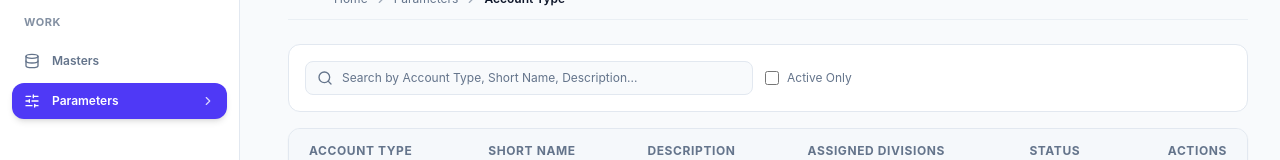
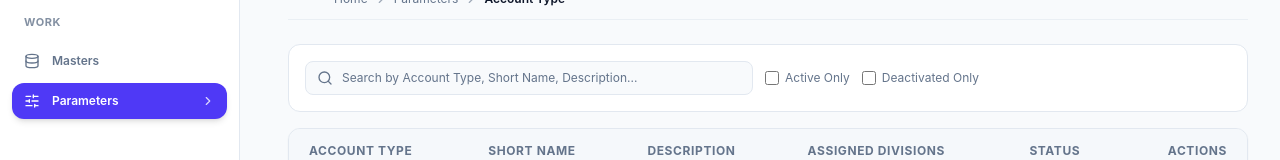
Before and after one commit to mauryashiva/skm-erp, a Next.js app in the folder frontend/: page /parameters/account-type in a window 1280 px wide. Shown: the part 139-299 px from the top of the page. Built offline with nearby package versions, Linux system fonts and the light colour scheme; no server answers; sample sign-in values are in the browser's storage.

Commit message:
fix(account-type): add active and deactivated record filters

```diff
--- a/frontend/src/components/parameters/account-type-table.tsx
+++ b/frontend/src/components/parameters/account-type-table.tsx
@@ -52,13 +52,29 @@ export function AccountTypeTable({
   const { activeDivision } = useErpContextStore();
   const [search, setSearch] = React.useState('');
   const [activeOnly, setActiveOnly] = React.useState(false);
+  const [deactivatedOnly, setDeactivatedOnly] = React.useState(false);
   const [modalOpen, setModalOpen] = React.useState(false);
   const [assignModalOpen, setAssignModalOpen] = React.useState(false);
   const [selectedRecord, setSelectedRecord] = React.useState<AccountTypeRecord | null>(null);
   const [isViewOnly, setIsViewOnly] = React.useState(false);
 
+  const handleActiveToggle = (checked: boolean) => {
+    setActiveOnly(checked);
+    if (checked) {
+      setDeactivatedOnly(false);
+    }
+  };
+
+  const handleDeactivatedToggle = (checked: boolean) => {
+    setDeactivatedOnly(checked);
+    if (checked) {
+      setActiveOnly(false);
+    }
+  };
+
   const filteredRecords = accountTypes.filter((rec) => {
     if (activeOnly && !rec.isActive) return false;
+    if (deactivatedOnly && rec.isActive) return false;
 
     // Child divisions must ONLY see account types assigned to their active division
     if (!isHoActive && activeDivision?.id) {
@@ -181,15 +197,27 @@ export function AccountTypeTable({
             />
           </div>
 
-          <label className="flex items-center gap-2 text-xs text-muted-foreground cursor-pointer select-none">
+          <div className="flex items-center gap-3">
+            <label className="flex items-center gap-1.5 text-xs text-muted-foreground hover:text-foreground cursor-pointer select-none">
               <input
                 type="checkbox"
                 checked={activeOnly}
-              onChange={(e) => setActiveOnly(e.target.checked)}
+                onChange={(e) => handleActiveToggle(e.target.checked)}
                 className="rounded border-input text-primary focus:ring-primary h-3.5 w-3.5 cursor-pointer"
               />
               <span>Active Only</span>
             </label>
+
+            <label className="flex items-center gap-1.5 text-xs text-muted-foreground hover:text-foreground cursor-pointer select-none">
+              <input
+                type="checkbox"
+                checked={deactivatedOnly}
+                onChange={(e) => handleDeactivatedToggle(e.target.checked)}
+                className="rounded border-input text-primary focus:ring-primary h-3.5 w-3.5 cursor-pointer"
+              />
+              <span>Deactivated Only</span>
+            </label>
+          </div>
         </div>
 
         {canCreate && (
@@ -236,6 +264,10 @@ export function AccountTypeTable({
                       <p className="text-xs max-w-sm">
                         {search
                           ? `No records match "${search}". Try adjusting your search query.`
+                          : activeOnly
+                          ? 'No active Account Types found.'
+                          : deactivatedOnly
+                          ? 'No deactivated Account Types found.'
                           : isHoActive
                           ? 'Get started by creating your first centrally controlled Account Type.'
                           : `No Account Types have been copied or assigned to ${activeDivisionName} yet.`}
```
Lines whose indentation alone changed are shown as unchanged.
